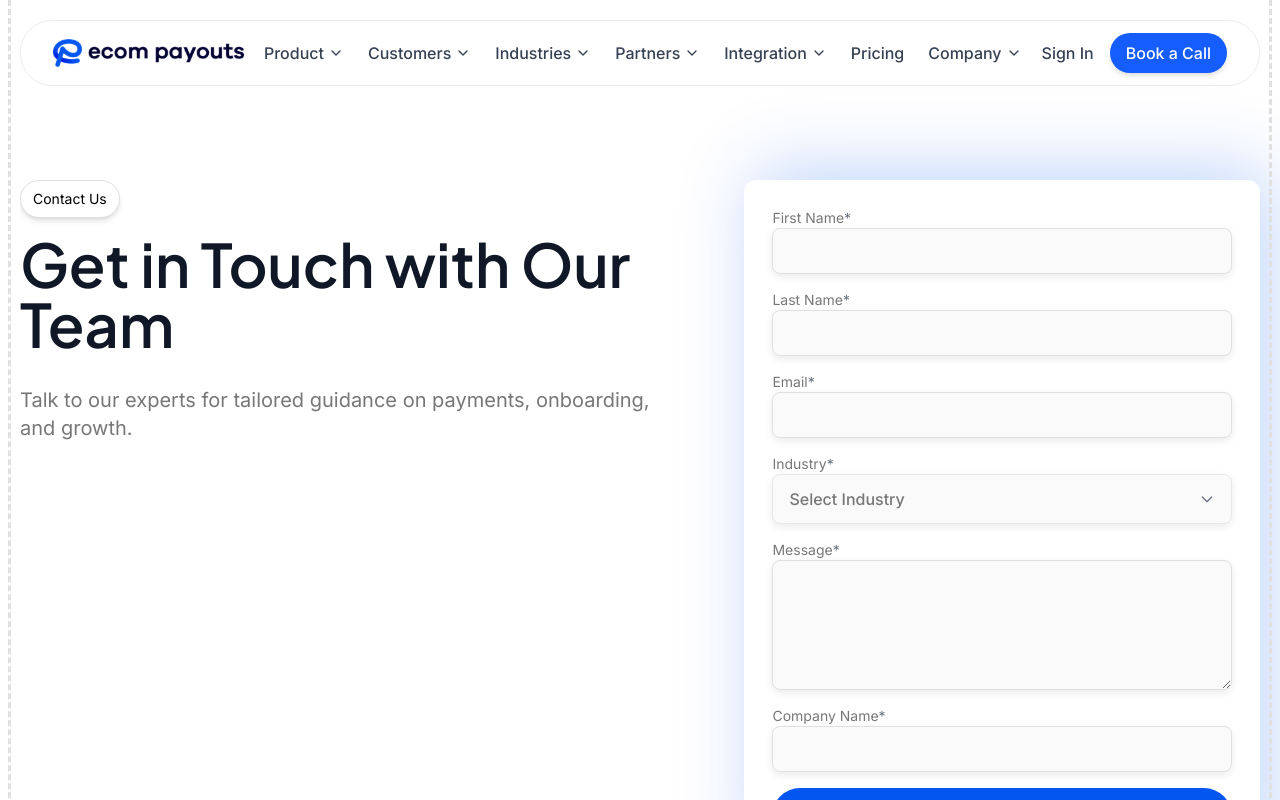
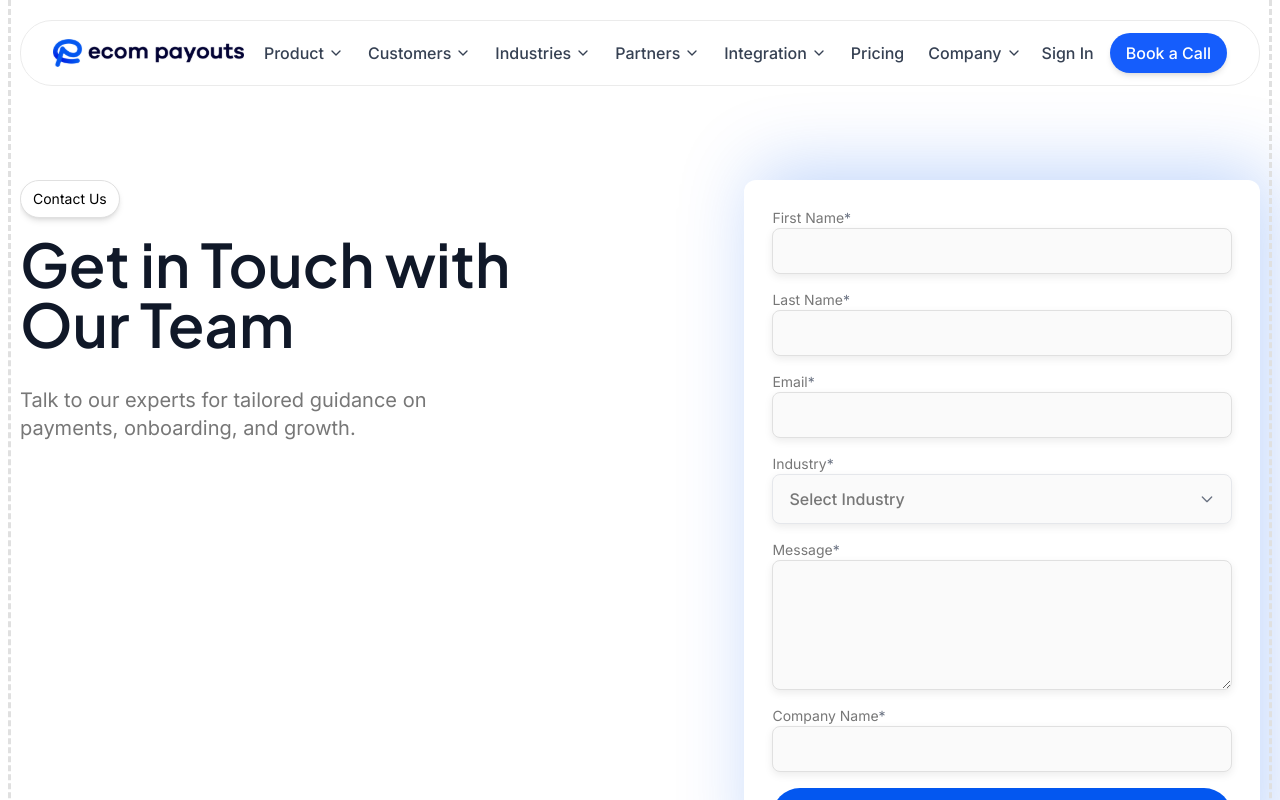
Before and after one commit to hammasmunir/ecom-mpayout, a Next.js app: page /contact in a window 1280 px wide. Shown: the top 800 px of the page. Built offline with nearby package versions, Linux system fonts and the light colour scheme.

Commit message:
contact page completed

```diff
--- a/app/(marketing)/contact/page.jsx
+++ b/app/(marketing)/contact/page.jsx
@@ -4,8 +4,6 @@ import HeroStarter from '@/components/ui/HeroStarter';
 import React from 'react';
 
 const Contact = () => {
-  const companyTypes = ['E-commerce', 'Retail', 'SaaS'];
-
   const formFields = [
     {
       name: 'firstName',
@@ -68,6 +66,7 @@ const Contact = () => {
           label="Contact Us"
           noCustom
           noCenter
+          maxWidth="500px"
         />
         <Form
           fields={formFields}
--- a/components/ui/HeroStarter.jsx
+++ b/components/ui/HeroStarter.jsx
@@ -1,13 +1,23 @@
 import React from 'react';
 import Label from './Label';
 
-const HeroStarter = ({ heading, text, noCenter, label, className, noCustom = true }) => {
+const HeroStarter = ({
+  heading,
+  text,
+  noCenter,
+  label,
+  className,
+  noCustom = true,
+  maxWidth = '1440px',
+}) => {
   return (
     <section className="relative w-full overflow-hidden">
       <div
         className={`flex max-w-[1440px] flex-col ${!noCenter && 'mx-auto items-center justify-center text-center'} gap-4 ${!noCustom && 'relative z-10 mt-20 px-5 sm:mt-24 md:mt-28'} ${className}`}
       >
-        <div className={`flex max-w-4xl flex-col items-center gap-4 ${noCenter && 'items-start'}`}>
+        <div
+          className={`flex max-w-[${maxWidth}] flex-col items-center gap-4 ${noCenter && 'items-start'}`}
+        >
           <Label text={label} />
           <h1 className="mb-4 text-3xl font-semibold text-gray-900 sm:px-0 md:text-4xl lg:text-6xl">
             {heading}
```
